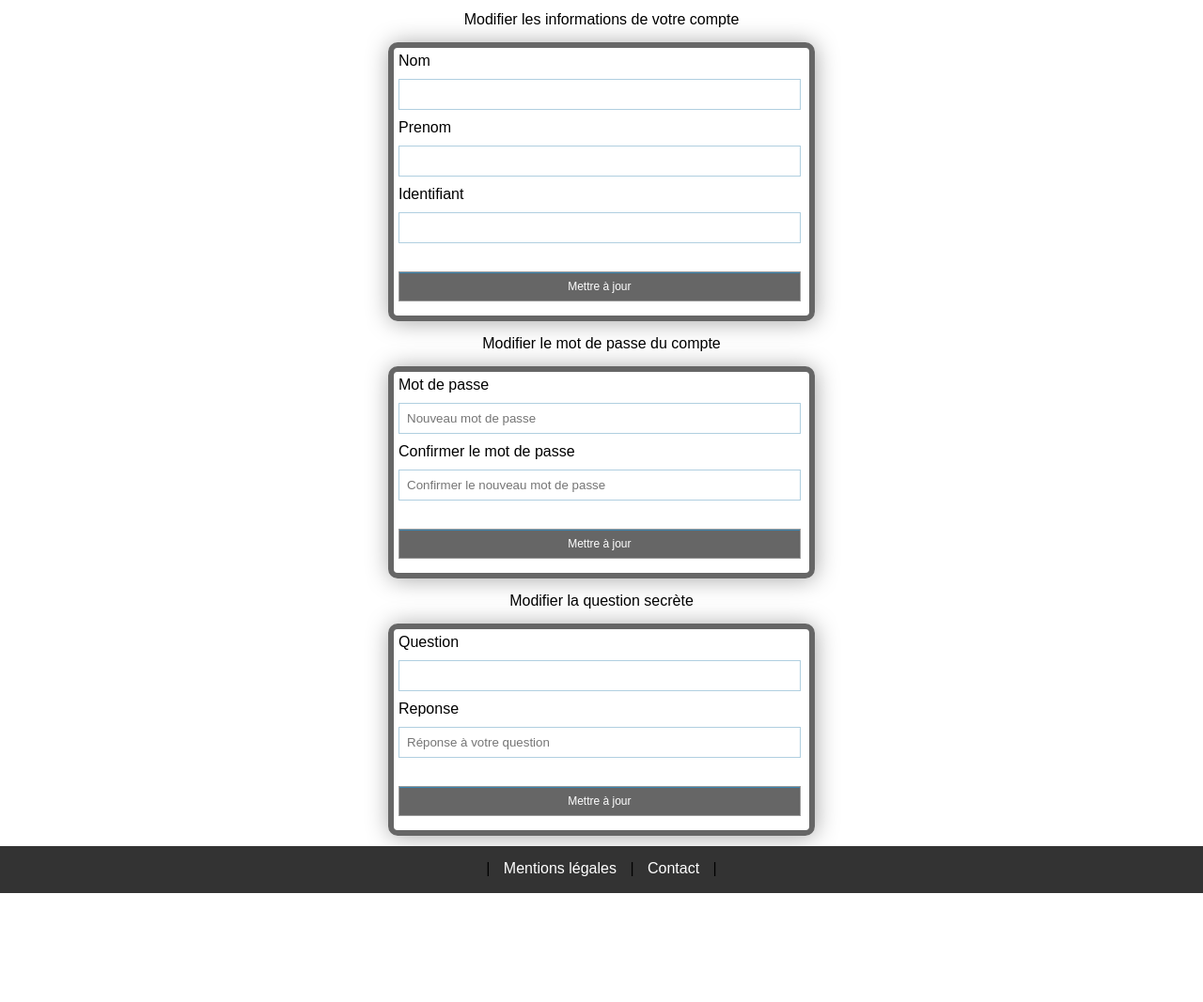
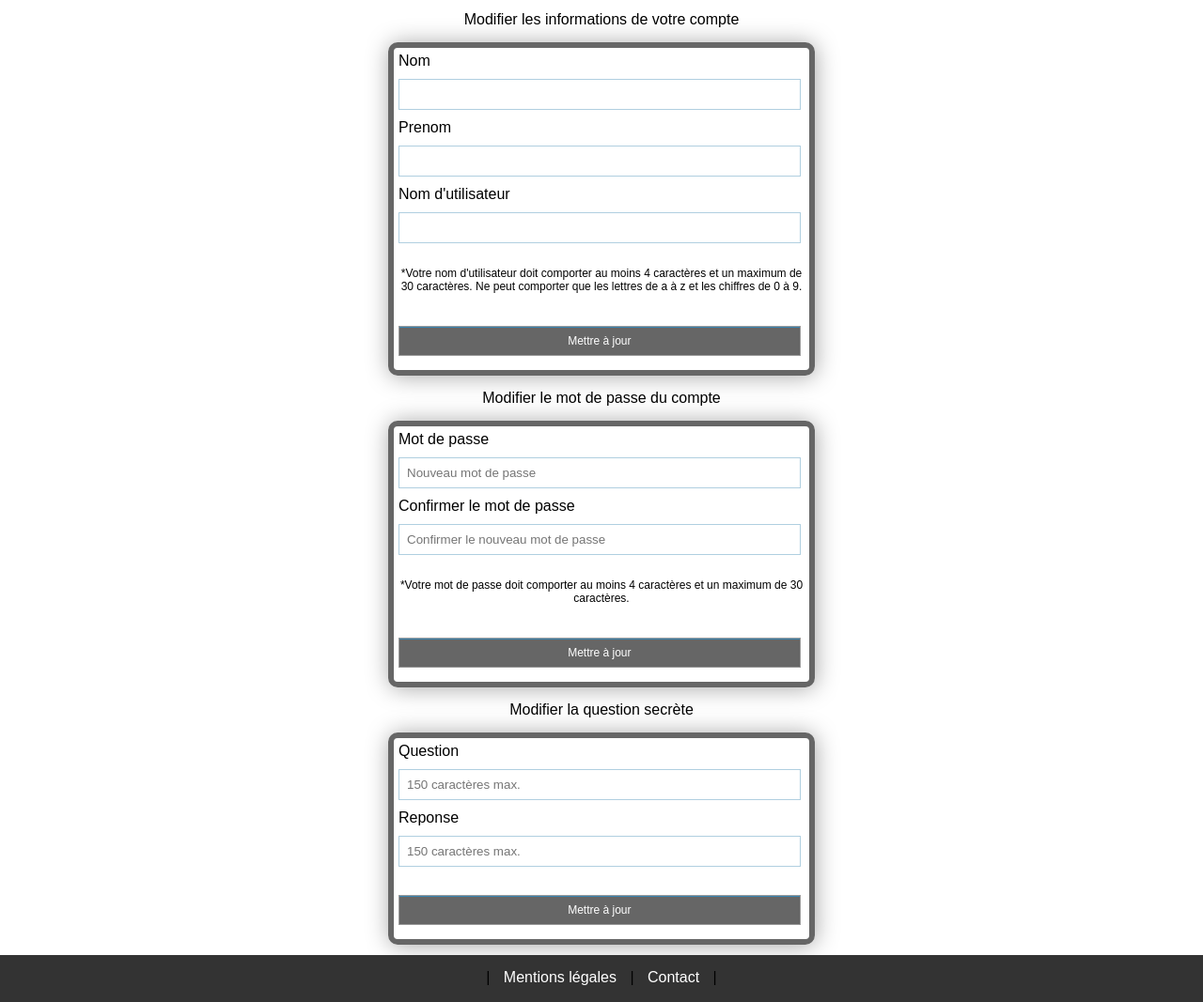
Before and after one commit to kangooroux/p3, a PHP site: the page made by view/frontend/page_param_compte.php in a window 1280 px wide. Shown: the part 251-1318 px from the top of the page at 94% size. Before the commit the page ends 1202 px from the top, so only its background shows below. Run offline with PHP 8.4, Linux system fonts and the light colour scheme; the template is opened without the code that fills it, so the values that code supplies are empty; the visitor is signed in with stand-in values (Sample User, id 1).

Commit message:
Ajout des limites de caractères des champs

```diff
--- a/public/css/style.css
+++ b/public/css/style.css
@@ -188,6 +188,10 @@ p.champ_alerte {
 
 .conteneur_utilisateur input:hover {
   cursor: pointer;
+}
+
+.exigences_saisies {
+  font-size: 12px;
 }
 
 .conteneur_utilisateur a > p {
--- a/view/frontend/page_connexion.php
+++ b/view/frontend/page_connexion.php
@@ -12,10 +12,10 @@
     <?php endif; ?>
     <form method="post" action="index.php">
         <fieldset>
-                <label for="identifiant">Identifiant :</label><input name="identifiant" type="text" id="identifiant" required/><br />
-                <label for="motDePasse">Mot de Passe :</label><input type="password" name="motDePasse" id="motDePasse" required/>
+                <label for="identifiant">Nom d'utilisateur :</label><input name="identifiant" type="text" id="identifiant" maxlength="30" required/><br />
+                <label for="motDePasse">Mot de Passe :</label><input type="password" name="motDePasse" id="motDePasse" maxlength="30" required/>
                 <?php if (isset($mauvaisIdentifiants)): ?>
-                <p class="champ_alerte">* Identifiant ou mot de passe érroné</p>
+                <p class="champ_alerte">* Nom d'utilisateur ou mot de passe érroné</p>
                 <?php endif; ?>
         </fieldset>
         <p><input type="submit" value="Se connecter" class="submit" /></p>
--- a/view/frontend/page_param_compte.php
+++ b/view/frontend/page_param_compte.php
@@ -13,13 +13,15 @@
         <p>Modifier les informations de votre compte</p>
         <form class="form_identite" action="?page=paramcompte" method="post">
             <fieldset>
-                  <label for="nom">Nom</label><input type="text" name="nom" value="<?php echo $infosCompte['nom']; ?>" required/>
-                  <label for="prenom">Prenom</label><input type="text" name="prenom" value="<?php echo $infosCompte['prenom']; ?>" required/>
+                  <label for="nom">Nom</label><input type="text" name="nom" value="<?php echo $infosCompte['nom']; ?>" maxlength="100" required/>
+                  <label for="prenom">Prenom</label><input type="text" name="prenom" value="<?php echo $infosCompte['prenom']; ?>" maxlength="100" required/>
                   <?php if (isset($identifiantConcordance)): ?>
-                      <label for="user_name">Identifiant</label><input type="text" name="user_name" value="<?php echo $userName; ?>" required/>
-                      <p class="champ_alerte">* Identifiant déja utilisé</p>
+                      <label for="user_name">Nom d'utilisateur</label><input type="text" name="user_name" value="<?php echo $userName; ?>" maxlength="30" pattern="[A-Za-z0-9_]{4,30}" required/>
+                      <p class="exigences_saisies"> *Votre nom d'utilisateur doit comporter au moins 4 caractères et un maximum de 30 caractères. Ne peut comporter que les lettres de a à z et les chiffres de 0 à 9.</p>
+                      <p class="champ_alerte">* Nom d'utilisateur déja utilisé</p>
                   <?php else: ?>
-                      <label for="user_name">Identifiant</label><input type="text" name="user_name" value="<?php echo $infosCompte['user_name']; ?>" required/>
+                      <label for="user_name">Nom d'utilisateur</label><input type="text" name="user_name" value="<?php echo $infosCompte['user_name']; ?>" maxlength="30" pattern="[A-Za-z0-9_]{4,30}" required/>
+                      <p class="exigences_saisies"> *Votre nom d'utilisateur doit comporter au moins 4 caractères et un maximum de 30 caractères. Ne peut comporter que les lettres de a à z et les chiffres de 0 à 9.</p>
                   <?php endif; ?>
                   <input type="submit" name="maj" value="Mettre à jour">
             </fieldset>
@@ -27,8 +29,9 @@
         <p>Modifier le mot de passe du compte</p>
         <form class="form_identite" action="?page=paramcompte" method="post">
             <fieldset>
-                <label for="mdp">Mot de passe</label><input type="password" name="mdp" value="" placeholder="Nouveau mot de passe" required/>
-                <label for="confirm_mdp">Confirmer le mot de passe</label><input type="password" name="confirm_mdp" value="" placeholder="Confirmer le nouveau mot de passe" required/>
+                <label for="mdp">Mot de passe</label><input type="password" name="mdp" value="" placeholder="Nouveau mot de passe" minlength="4" maxlength="30" required/>
+                <label for="confirm_mdp">Confirmer le mot de passe</label><input type="password" name="confirm_mdp" value="" placeholder="Confirmer le nouveau mot de passe" minlength="4" maxlength="30" required/>
+                <p class="exigences_saisies"> *Votre mot de passe doit comporter au moins 4 caractères et un maximum de 30 caractères.</p>
                 <?php if (isset($mdpNonConcordance)): ?>
                     <p class="champ_alerte">* Le mot de passe et la confirmation du mot de passe ne concorde pas</p>
                 <?php endif; ?>
@@ -38,8 +41,8 @@
         <p>Modifier la question secrète</p>
         <form class="form_identite" action="?page=paramcompte" method="post">
             <fieldset>
-                <label for="question">Question</label><input type="text" name="question" value="<?php echo $infosCompte['question']; ?>" required/>
-                <label for="reponse">Reponse</label><input type="text" name="reponse" value="" placeholder="Réponse à votre question" required/>
+                <label for="question">Question</label><input type="text" name="question" value="<?php echo $infosCompte['question']; ?>" maxlength="150" placeholder="150 caractères max." required/>
+                <label for="reponse">Reponse</label><input type="text" name="reponse" value="" maxlength="150" placeholder="150 caractères max." required/>
                 <input type="submit" name="maj" value="Mettre à jour">
             </fieldset>
         </form>
--- a/view/frontend/page_reinit_mdp.php
+++ b/view/frontend/page_reinit_mdp.php
@@ -13,8 +13,9 @@
     <?php if ((isset($afficherquestion)) || (isset($mauvaiseReponse))): ?>
     <label for="reponseMdpReset">Saisissez la réponse à la question:</label><input name="reponseMdpReset" type="text" id="reponseMdpReset" required/><br />
     <?php elseif ((isset($bonneReponse)) || (isset($mdpNonConcordance))): ?>
-    <label for="nouveauMdp">Saisissez le nouveau mot de passe :</label><input name="nouveauMdp" type="password" id="nouveauMdp" required/><br />
-    <label for="confirmNouveauMdp">Confirmer le nouveau mot de passe :</label><input name="confirmNouveauMdp" type="password" id="confirmNouveauMdp" required/><br />
+    <label for="nouveauMdp">Saisissez le nouveau mot de passe :</label><input name="nouveauMdp" type="password" id="nouveauMdp" minlength="4" maxlength="30" required/><br />
+    <label for="confirmNouveauMdp">Confirmer le nouveau mot de passe :</label><input name="confirmNouveauMdp" type="password" id="confirmNouveauMdp" minlength="4" maxlength="30" required/><br />
+    <p class="exigences_saisies"> *Votre mot de passe doit comporter au moins 4 caractères et un maximum de 30 caractères.</p>
     <?php elseif ((empty($_POST)) || isset($afficherNExistePas)): ?>
     <label for="userNameMdpReset">Saisissez votre nom d'utilisateur:</label><input name="userNameMdpReset" type="text" id="userNameMdpReset" required/><br />
     <?php endif; ?>
```
Also changed, not shown: view/frontend/page_inscription.php (+9 -7 lines).
